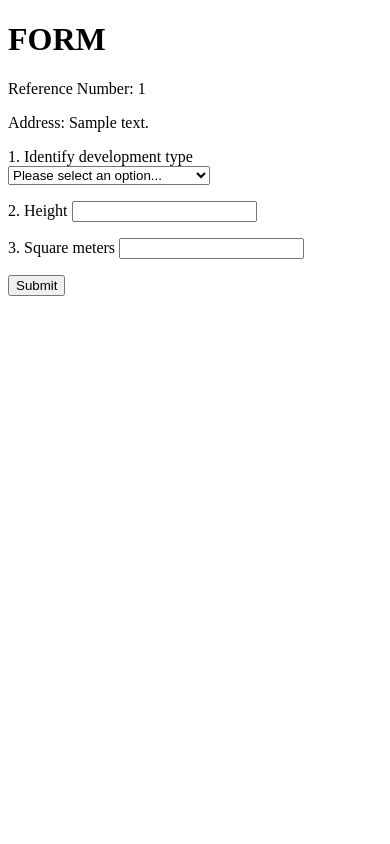
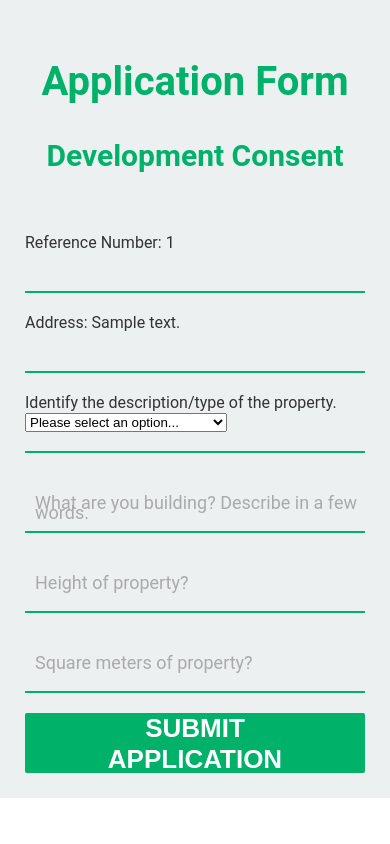
Before and after one commit to kissmyuzi/code2Change, a Python web app: template flask/templates/mainForm.html in a window 390 px wide. Run offline with Jinja, Linux system fonts and the light colour scheme; the template is opened without the code that fills it: most values are stand-ins (such as "Sample title", 1, 10 or a date in 2020).

Commit message:
Complete

```diff
--- a/flask/templates/mainForm.html
+++ b/flask/templates/mainForm.html
@@ -4,21 +4,29 @@
       <script src="https://code.jquery.com/jquery-3.4.0.min.js"></script>
    </head>
 
+   <section class="contact-wrap">
+     <form action = "http://localhost:5000/confirm/{{refNum}}" method = "POST" action="" class="contact-form">
+
    <body>
-      <h1>FORM</h1>
+      <h2 class="main-heading1" style="color: #00B16A">Application Form</h2>
+      <h2 class="main-heading2" style="color: #00B16A">Development Consent</h2>
+      &nbsp;
 
-      <div class="">
+      <div class="col-sm-6">
+        <div class="input-block">
          <p>Reference Number: {{ refNum }} </p>
          </div>
+      </div>
 
-      <div class="">
+      <div class="col-sm-6">
+        <div class="input-block">
          <p>Address: {{ address }} </p>
        </div>
+      </div>
 
-      <form>
-
-          <div class = "">
-            <p>1. Identify development type
+      <div class="col-sm-6">
+        <div class="input-block">
+            <p>Identify the description/type of the property.
                <select name = "devtype" id = "devtype">
                      <option>Please select an option...</option>
                      <option value="Neighbourhood Centre">Neighbourhood Centre</option>
@@ -49,26 +57,35 @@
                </select>
             </p>
          </div>
-
-         <div class = "" id = "otherArea" style = "display:none">
-            <Label>What are you building? Could you describe what you are building?</Label>
-            <blk/>
-            <textarea rows = 5 cols = 40 id = otherTextArea></textarea>
-            <blk/>
          </div>
 
-          <div class = "">
-            <p>2. Height <input name = "height" id = "height"/></p>
+         <div class="col-sm-6">
+           <div class="input-block">
+            <Label>What are you building? Describe in a few words.</Label>
+            <input type="text" class="form-control">
+         </div>
          </div>
 
-          <div class = "">
-             <p>3. Square meters <input name="squareMeters" id = "squareMeters"/></p>
+         <div class="col-sm-6">
+           <div class="input-block">
+             <Label>Height of property?</Label>
+             <input type="text" class="form-control" name="height" id = "height">
           </div>
-          <input type = "submit" value = "Submit" id = "submit">
+          </div>
+
+          <div class="col-sm-6">
+            <div class="input-block">
+              <Label>Square meters of property?</Label>
+              <input type="text" class="form-control" name="squareMeters" id = "squareMeters">
+          </div>
+          </div>
+
+<div class="col-sm-12">
+          <button class="square-button" type = "submit" value = "Submit">SUBMIT APPLICATION</button>
+          					</div>
+
       </form>
-   </body>
-
-   <!--"http://localhost:5000/confirm/{{refNum}}" method = "POST"-->
+    </section>
 
    <script type="text/javascript">
 
@@ -134,5 +151,249 @@
                //Remove this later
                console.log("data sent")
            });
+
+        $(document).ready(function(){
+
+	//material contact form
+	$('.contact-form').find('.form-control').each(function() {
+	  var targetItem = $(this).parent();
+	  if ($(this).val()) {
+		$(targetItem).find('label').css({
+		  'top': '10px',
+		  'fontSize': '14px'
+		});
+	  }
+	})
+	$('.contact-form').find('.form-control').focus(function() {
+	  $(this).parent('.input-block').addClass('focus');
+	  $(this).parent().find('label').animate({
+		'top': '10px',
+		'fontSize': '14px'
+	  }, 300);
+	})
+	$('.contact-form').find('.form-control').blur(function() {
+	  if ($(this).val().length == 0) {
+		$(this).parent('.input-block').removeClass('focus');
+		$(this).parent().find('label').animate({
+		  'top': '25px',
+		  'fontSize': '18px'
+		}, 300);
+	  }
+	})
+});
    </script>
+
+<style>
+body{
+	color: #333;
+	font-family: "Roboto", Helvetica, Arial, Verdana, sans-serif;
+	background: #fff;
+  margin: 0;
+  paddign: 0;
+}
+
+/* Style for text
+* --------------------------------------- */
+p{
+	color: #333;
+}
+
+/* Common styles
+* --------------------------------------- */
+*{
+	box-sizing: border-box;
+}
+textarea {
+  font-family: "Roboto", Helvetica, Arial, sans-serif;
+}
+.wrap{
+	width: 100%;
+	height: 100%;
+	margin-left: auto;
+	margin-right: auto;
+	position: relative;
+}
+.box{
+	font-size: 1.2em;
+	line-height: 1.6em;
+  text-align: center;
+}
+/*screen resolutions lower than 620px*/
+@media all and (max-width: 1180px){
+	.wrap{
+	width: 100%;
+	height: 100%;
+	margin-left: auto;
+	margin-right: auto;
+	position: relative;
+	}
+}
+
+
+#section h2{
+	margin-bottom: 50px;
+  position: relative;
+  display: block;
+}
+#section p a{
+	color: #00B16A;
+  text-decoration: none;
+}
+#section .wrap {
+	text-align: center;
+	width: 100%;
+}
+#section .box{
+	text-align: center;
+	margin: 5% 0 0 0;
+	width: 100%;
+}
+
+.contact-form {
+  width: 50%;
+  margin: 0 auto;
+  padding: 40px;
+}
+.contact-form .input-block {
+  background-color: transparent;
+  border: none;
+  width: 100%;
+  height: 60px;
+  border-bottom: 2px solid #00b16a;
+  margin: 0;
+  position: relative;
+  margin-bottom: 20px;
+  -moz-transition: all 0.3s ease-out;
+  -o-transition: all 0.3s ease-out;
+  -webkit-transition: all 0.3s ease-out;
+  transition: all 0.3s ease-out;
+}
+.contact-form .input-block.focus {
+
+}
+.contact-form .input-block.textarea {
+  height: auto;
+}
+.contact-form .input-block.textarea .form-control {
+  height: auto;
+  resize: none;
+}
+.contact-form .input-block label {
+  position: absolute;
+  left: 10px;
+  top: 25px;
+  display: block;
+  margin: 0;
+  font-weight: 400;
+  z-index: 1;
+  color: #aaa;
+  font-size: 18px;
+  line-height: 10px;
+}
+.contact-form .input-block .form-control {
+  background-color: transparent;
+  margin: 0;
+  outline: none;
+  border: none;
+  -moz-border-radius: 0;
+  -webkit-border-radius: 0;
+  border-radius: 0;
+  -moz-box-shadow: none;
+  -webkit-box-shadow: none;
+  box-shadow: none;
+  height: auto;
+    padding: 30px 10px;
+  width: 100%;
+  position: relative;
+  z-index: 2;
+  font-size: 18px;
+  color: #333;
+}
+.contact-form .input-block .form-control:focus label {
+  top: 0;
+}
+.contact-form .square-button {
+  background-color: #00B16A;
+  color: #fff;
+  font-size: 26px;
+  text-transform: uppercase;
+  font-weight: 700;
+  text-align: center;
+  -moz-border-radius: 2px;
+  -webkit-border-radius: 2px;
+  border-radius: 2px;
+  -moz-transition: all 0.3s ease;
+  -o-transition: all 0.3s ease;
+  -webkit-transition: all 0.3s ease;
+  transition: all 0.3s ease;
+  padding: 0 60px;
+  height: 60px;
+  cursor: pointer;
+  outline: none;
+  border: none;
+  width: 100%;
+  -webkit-transform-style: preserve-3d;
+  transform-style: preserve-3d;
+  -webkit-transition: all 0.3s ease-out;
+  transition: all 0.3s ease-out;
+}
+.contact-form .square-button:hover, .contact-form .square-button:focus {
+  background-color: #66CC99;
+  box-shadow: 0px 10px 30px rgba(0,0,0,0.1);
+  transform: translateY(-4px);
+}
+
+@media (min-width: 768px) {
+  .contact-wrap {
+    margin: auto;
+  }
+}
+@media (max-width: 868px) {
+	.contact-form {
+	  width: 100%;
+	  padding: 40px;
+	}
+}
+@media (max-width: 568px) {
+	.contact-form {
+	  padding: 10px;
+	}
+}
+/*----page styles---*/
+
+.contact-wrap {
+  padding: 15px;
+  background: #ecf0f1;
+}
+.contact-wrap h1 {
+  background-color: white;
+  color: #ff7c62;
+  padding: 40px;
+  margin: 0 0 50px;
+  font-size: 30px;
+  text-transform: uppercase;
+  font-weight: 700;
+  text-align: center;
+}
+.contact-wrap h1 small {
+  font-size: 18px;
+  display: block;
+  text-transform: none;
+  font-weight: 300;
+  margin-top: 10px;
+  color: #ff7c62;
+}
+
+.main-heading1 {
+  font-size: 40px;
+  text-align: center;
+  color: 00B16A;
+}
+.main-heading2 {
+  font-size: 30px;
+  text-align: center;
+}
+</style>
+
+
 </html>
```
Lines whose indentation alone changed are shown as unchanged.
